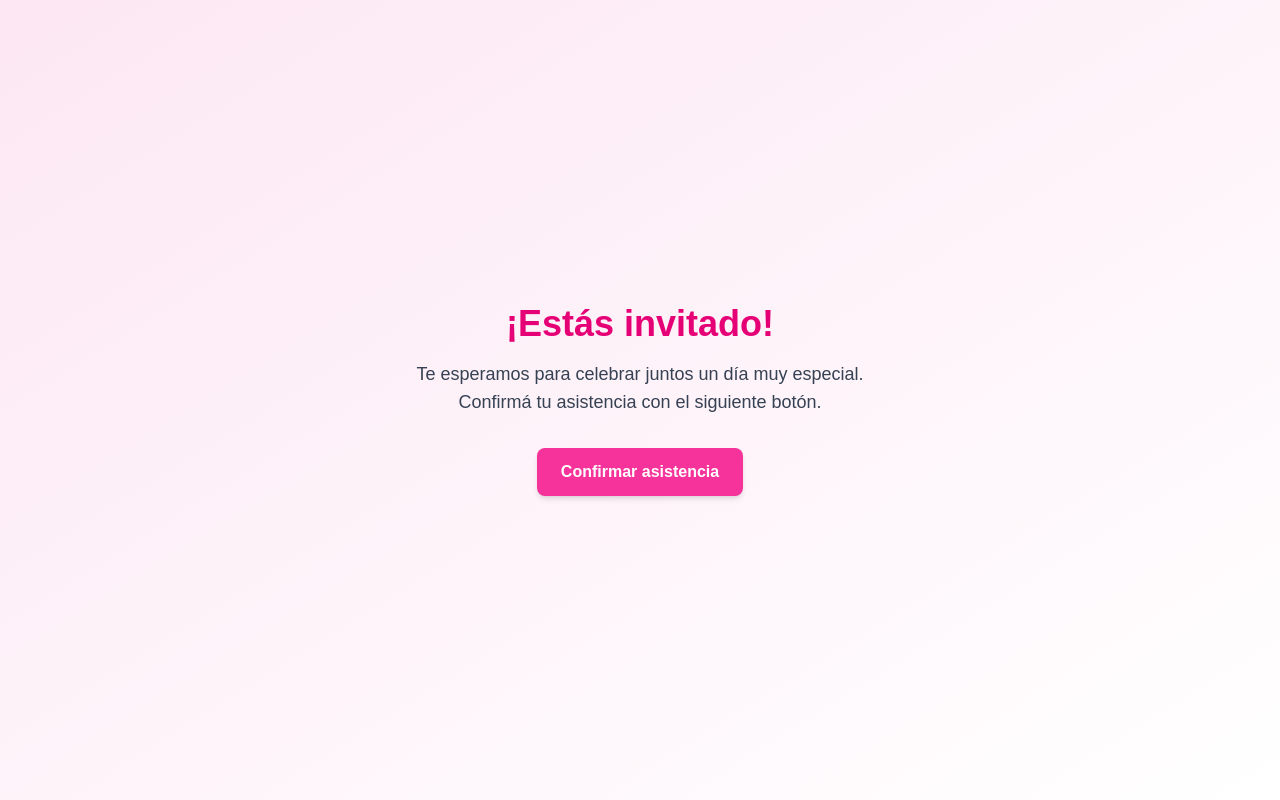
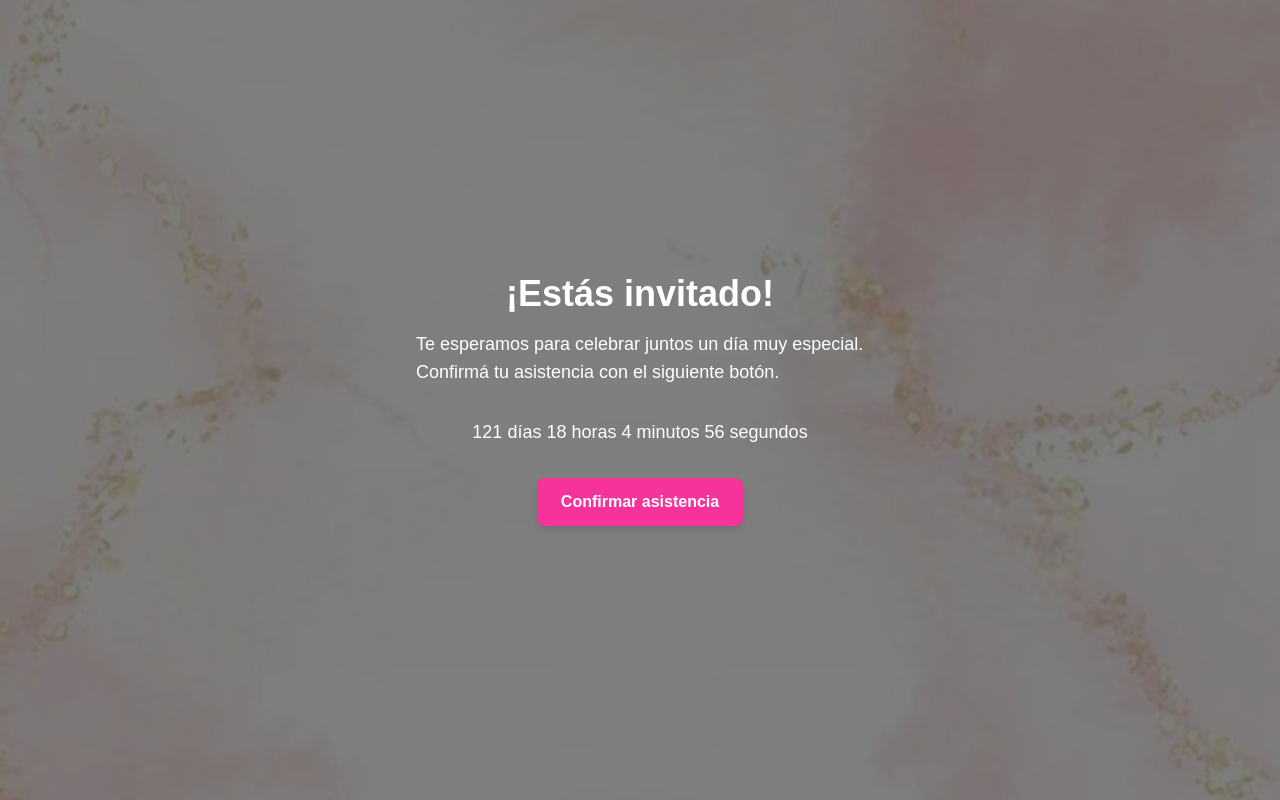
Before and after one commit to HugoEseverri/invitaci-n-tarjeta, a Next.js app in the folder invitacion/: page / in a window 1280 px wide. Built offline with nearby package versions, Linux system fonts and the light colour scheme.

Commit message:
se agrega fondo y se instala react-countdown

```diff
--- a/invitacion/package.json
+++ b/invitacion/package.json
@@ -13,6 +13,7 @@
     "framer-motion": "^12.7.4",
     "next": "15.3.1",
     "react": "^19.0.0",
+    "react-countdown": "^2.3.6",
     "react-dom": "^19.0.0",
     "resend": "^4.4.0"
   },
--- a/invitacion/src/app/page.tsx
+++ b/invitacion/src/app/page.tsx
@@ -2,17 +2,44 @@
 
 import { motion } from 'framer-motion'
 import { useRouter } from 'next/navigation'
+import Countdown, { CountdownRenderProps } from 'react-countdown'
+import { useState, useEffect } from 'react'
+
+const Completionist = () => <span>¡El evento comenzó! 🎉</span>
 
 export default function Home() {
     const router = useRouter()
+    const [isClient, setIsClient] = useState(false)
+
+    // Efecto para asegurar que el componente solo se renderice en el cliente
+    useEffect(() => {
+        setIsClient(true)
+    }, [])
+
+    // Renderizado personalizado del contador
+    const countdownRenderer = ({ days, hours, minutes, seconds, completed }: CountdownRenderProps) => {
+        if (completed) {
+            return <Completionist />
+        } else {
+            return (
+                <div className="text-white text-lg mb-8">
+                    <span>{days} días </span>
+                    <span>{hours} horas </span>
+                    <span>{minutes} minutos </span>
+                    <span>{seconds} segundos</span>
+                </div>
+            )
+        }
+    }
 
     return (
-        <main className="min-h-screen flex flex-col items-center justify-center px-6 py-12 bg-gradient-to-br from-pink-100 to-white text-center">
+        <main className="min-h-screen flex flex-col items-center justify-center px-6 py-12 bg-cover bg-center relative" style={{ backgroundImage: "url('/15.jpg')" }}>
+            <div className="absolute inset-0 bg-black opacity-50"></div>
             <motion.h1
                 initial={{ opacity: 0, y: -20 }}
                 animate={{ opacity: 1, y: 0 }}
                 transition={{ duration: 0.6 }}
-                className="text-4xl font-bold text-pink-600 mb-4"
+                className="text-4xl font-bold text-white mb-4 z-10"
             >
                 ¡Estás invitado!
             </motion.h1>
@@ -21,16 +48,26 @@ export default function Home() {
                 initial={{ opacity: 0, y: 10 }}
                 animate={{ opacity: 1, y: 0 }}
                 transition={{ delay: 0.3, duration: 0.6 }}
-                className="text-gray-700 text-lg mb-8 max-w-md"
+                className="text-white text-lg mb-8 max-w-md z-10"
             >
                 Te esperamos para celebrar juntos un día muy especial. Confirmá tu asistencia con el siguiente botón.
             </motion.p>
 
+            {/* Solo renderiza el Countdown si es el cliente */}
+
+            {isClient && (
+                <div className="z-20">
+                    <Countdown
+                        date={new Date('2025-08-22T23:59:59')}
+                        renderer={countdownRenderer}
+                    />
+                </div>
+            )}
             <motion.button
                 whileHover={{ scale: 1.05 }}
                 whileTap={{ scale: 0.95 }}
                 onClick={() => router.push('/formulario')}
-                className="bg-pink-500 hover:bg-pink-600 text-white font-semibold py-3 px-6 rounded-lg shadow-md transition"
+                className="bg-pink-500 hover:bg-pink-600 text-white font-semibold py-3 px-6 rounded-lg shadow-md transition z-10"
                 initial={{ opacity: 0 }}
                 animate={{ opacity: 1 }}
                 transition={{ delay: 0.6, duration: 0.4 }}
```
Also changed, not shown: invitacion/public/15.jpg (added), 1 other file (tests, documents, lock files or other folders).
